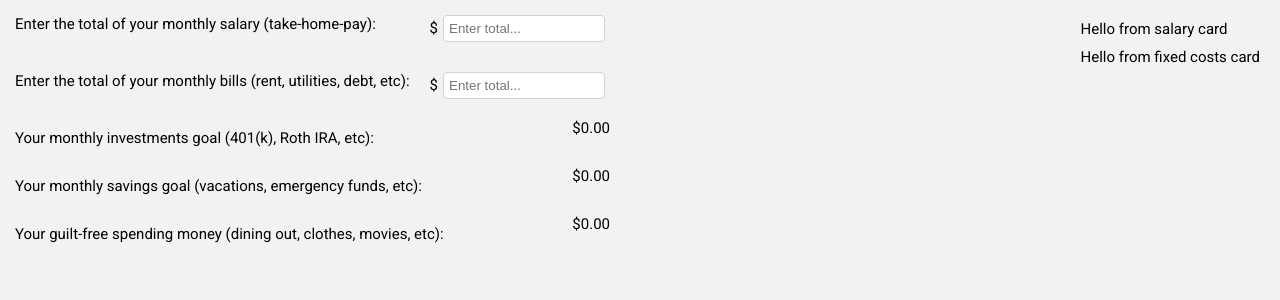
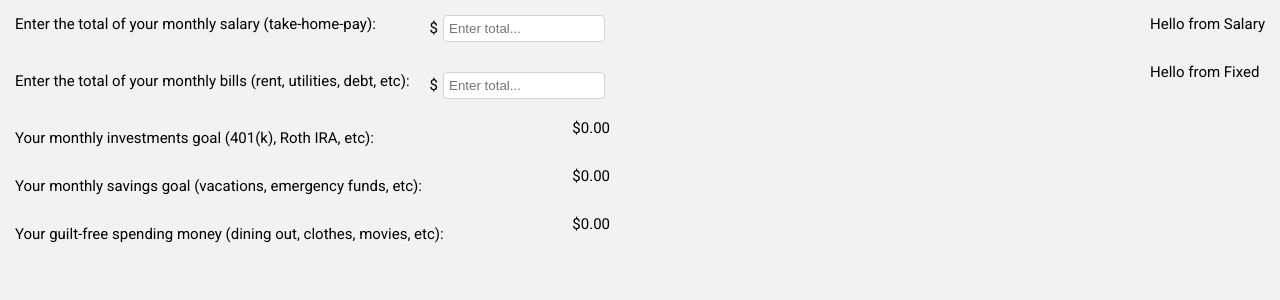
Before and after one commit to megdadkins7/teach-rich, a React (Create React App) app: page / in a window 1280 px wide. Shown: the top 300 px of the page. Built offline with nearby package versions, Linux system fonts and the light colour scheme.

Commit message:
removed extra component, rearranged styles

```diff
--- a/src/App.js
+++ b/src/App.js
@@ -1,14 +1,15 @@
 import React from 'react';
 
-import CSPApp from './components/CSPApp'
+import SpendingList from './components/SpendingList';
 
 import GlobalStyles from './styles/GlobalStyles'
+
 
 function App() {
   return (
     <>
       <GlobalStyles />
-      <CSPApp />
+      <SpendingList />
     </>
   );
 }
--- a/src/components/CSPApp.js
+++ /dev/null
@@ -1,23 +0,0 @@
-import React from 'react'
-import styled from 'styled-components'
-
-import SpendingList from './SpendingList'
-import SalaryCard from './SalaryCard'
-
-const StyledCSPApp = styled.div`
-  display: flex;
-  justify-content: space-between;
-`;
-
-function CSPApp() {
-  return (
-    <StyledCSPApp>
-      <SpendingList />
-      <div className='SalaryWrapper'>
-        <SalaryCard />
-      </div>
-    </StyledCSPApp>
-  )
-}
-
-export default CSPApp
--- a/src/components/FixedCostsCard.js
+++ b/src/components/FixedCostsCard.js
@@ -2,12 +2,15 @@ import React from 'react'
 import styled from 'styled-components'
 
 const StyledFixedCostsCard = styled.div`
+  margin: 10px;
+  padding: 5px;
+  margin-top: 20px;
 `;
 
 function FixedCostsCard() {
   return (
     <StyledFixedCostsCard>
-      <span>Hello from fixed costs card</span>
+      <div className='FixedWrapper'>Hello from Fixed</div>
     </StyledFixedCostsCard>
   )
 }
--- a/src/components/SalaryCard.js
+++ b/src/components/SalaryCard.js
@@ -1,23 +1,15 @@
 import React from 'react'
 import styled from 'styled-components'
 
-import FixedCostsCard from './FixedCostsCard'
-
 const StyledSalaryCard = styled.div`
   margin: 10px;
-  padding: 10px;
-  .FixedCard {
-    margin-top: 10px;
-  }
+  padding: 5px;
 `;
 
 function SalaryCard() {
   return (
     <StyledSalaryCard>
-      <span>Hello from salary card</span>
-      <div className='FixedCard'>
-        <FixedCostsCard />
-      </div>
+      <div className='SalaryWrapper'>Hello from Salary</div>
     </StyledSalaryCard>
   )
 }
--- a/src/components/SpendingList.js
+++ b/src/components/SpendingList.js
@@ -6,8 +6,12 @@ import FixedCosts from './FixedCosts'
 import Investments from './Investments'
 import SavingsGoals from './SavingsGoals'
 import GuiltFree from './GuiltFree'
+import SalaryCard from './SalaryCard';
+import FixedCostsCard from './FixedCostsCard';
 
 const StyledSpendingList = styled.div`
+  display: flex;
+  justify-content: space-between;
 `;
 
 function SpendingList() {
@@ -26,11 +30,17 @@ function SpendingList() {
   }
   return (
     <StyledSpendingList>
-      <Salary salary={salary} addSalary={addSalary} />
-      <FixedCosts fixed={fixed} addFixedCosts={addFixedCosts} />
-      <Investments />
-      <SavingsGoals />
-      <GuiltFree />
+      <div className='ListWrapper'>
+        <Salary salary={salary} addSalary={addSalary} />
+        <FixedCosts fixed={fixed} addFixedCosts={addFixedCosts} />
+        <Investments />
+        <SavingsGoals />
+        <GuiltFree />
+      </div>
+      <div className='CardWrapper'>
+        <SalaryCard />
+        <FixedCostsCard />
+      </div>
     </StyledSpendingList>
   )
 }
```
